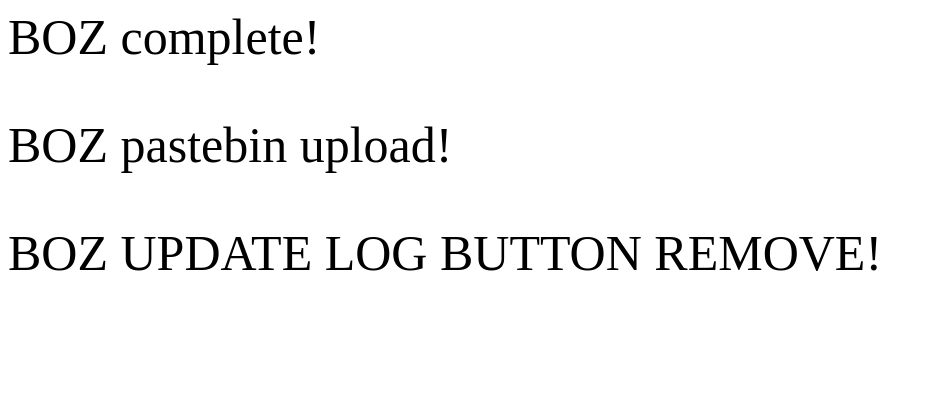
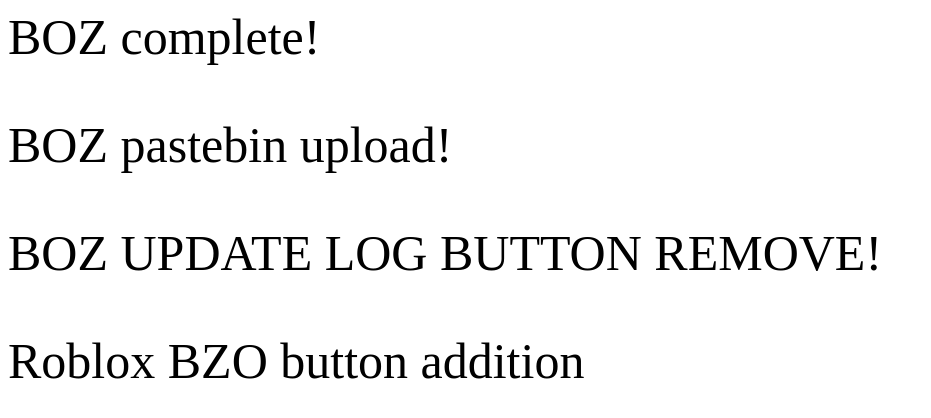
Before and after one commit to jammin5646/bzoupdates, a plain HTML site: page index.html in a window 1280 px wide. Shown: the whole page, without its empty margins (0-931 px from the left). Drawn offline with Linux system fonts and the light colour scheme.

Commit message:
Update index.html

```diff
--- a/index.html
+++ b/index.html
@@ -4,4 +4,5 @@
 <p>BOZ complete!</p>
 <p>BOZ pastebin upload!</p>
 <p>BOZ UPDATE LOG BUTTON REMOVE!</p>
+<p>Roblox BZO button addition</p>
 <html>
```
